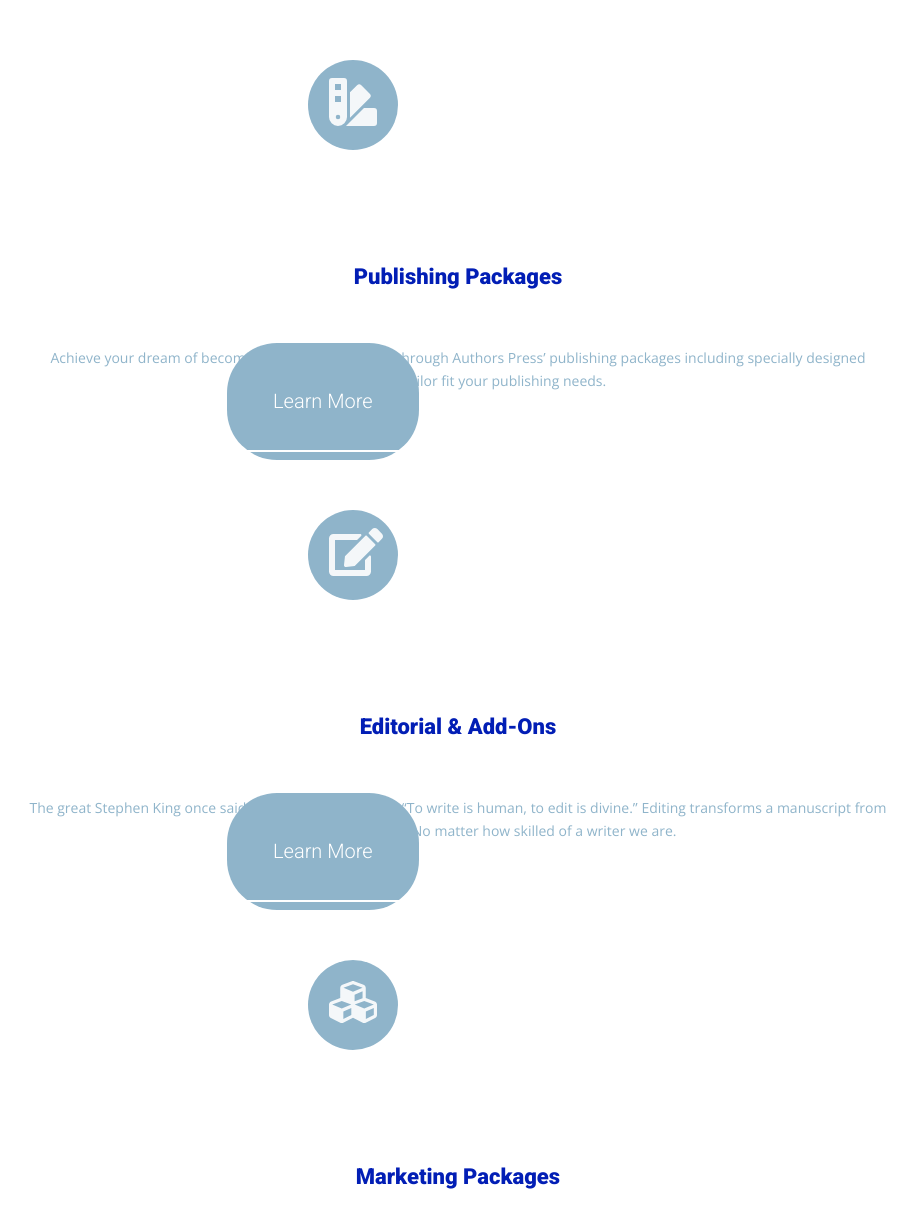
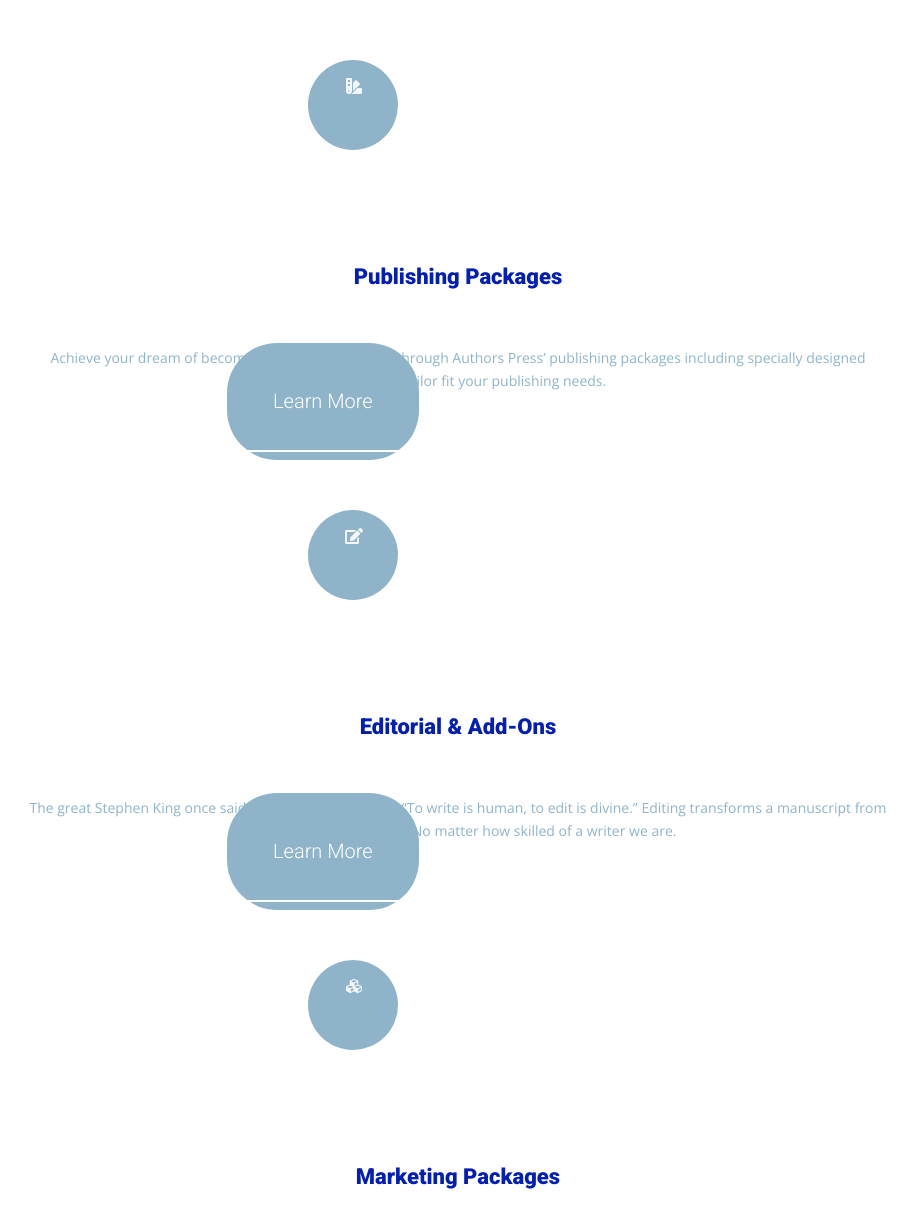
Before and after one commit to Alex23925/ap-nextjs, a Next.js app: page / in a window 1280 px wide. Shown: the part 1071-2294 px from the top of the page, without its empty margins (191-1108 px from the left). Built offline with nearby package versions, Linux system fonts and the light colour scheme.

Commit message:
fix icon size

```diff
--- a/components/homeComponents/Services.js
+++ b/components/homeComponents/Services.js
@@ -17,7 +17,7 @@ export class Services extends Component {
                         <FontAwesomeIcon
                             className="icon icon--styles"
                             icon={faSwatchbook}
-                            size="3x"
+                            style={{ width: "50px" }}
                         />
                     ),
                     title: "Publishing Packages",
@@ -30,7 +30,7 @@ export class Services extends Component {
                         <FontAwesomeIcon
                             className="icon icon--styles"
                             icon={faEdit}
-                            size="3x"
+                            style={{ width: "50px" }}
                         />
                     ),
                     title: "Editorial & Add-Ons",
@@ -43,7 +43,7 @@ export class Services extends Component {
                         <FontAwesomeIcon
                             className="icon icon--styles"
                             icon={faCubes}
-                            size="3x"
+                            style={{ width: "50px" }}
                         />
                     ),
                     title: "Marketing Packages",
```
